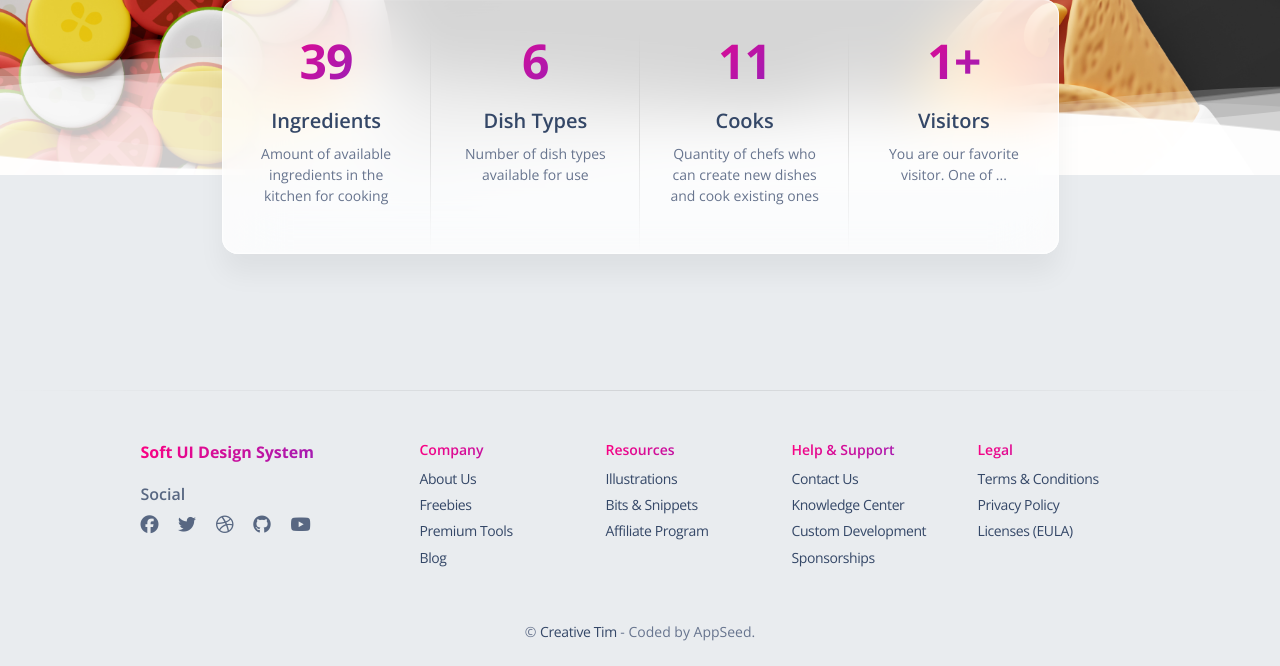
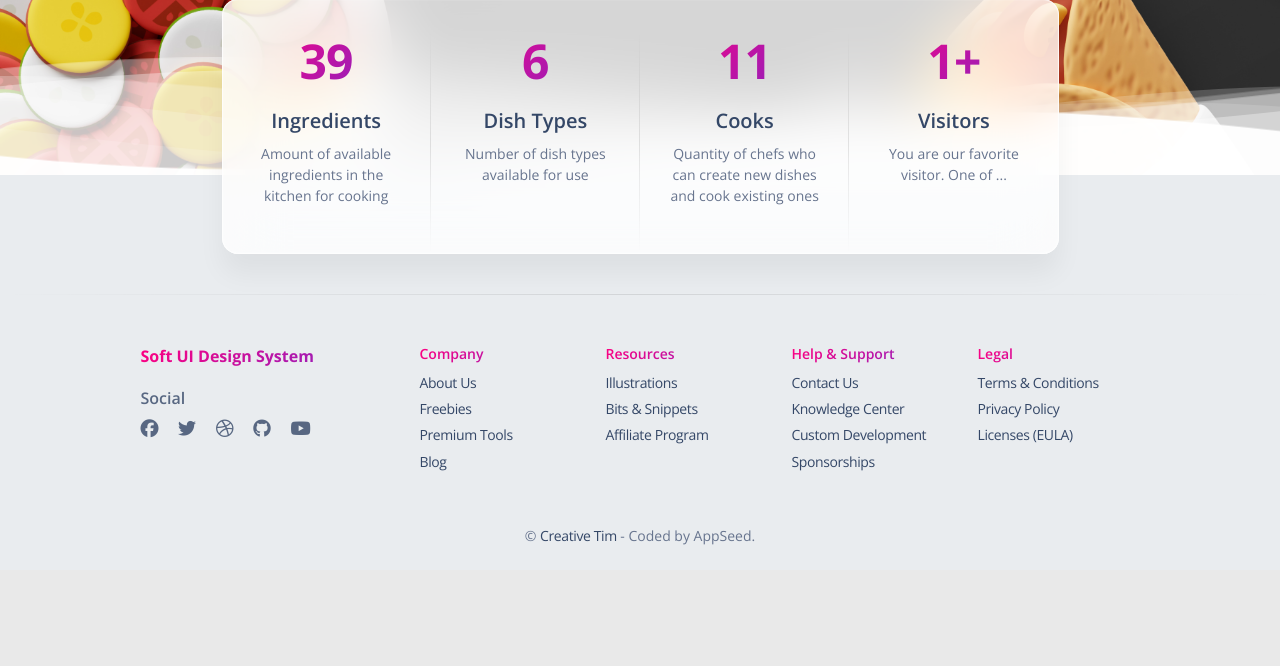
Before and after one commit to Anton-Konyk/restaurant-kitchen-service, a Django app: page / in a window 1280 px wide. Shown: the part 505-1171 px from the top of the page. After the commit the page ends 1050 px from the top, so only its background shows below. Run offline with Django 5.2, Linux system fonts and the light colour scheme; a user stored in the database is signed in; data comes from the database, SQL or seed files in the repository; some libraries are stand-ins or nearby versions.

Commit message:
change class parameters for footer

```diff
--- a/templates/includes/footer_background.html
+++ b/templates/includes/footer_background.html
@@ -1,6 +1,6 @@
 {% load static %}
 
-<footer class="footer pt-5 mt-5">
+<footer class="footer">
   <hr class="horizontal dark mb-5">
   <div class="container">
     <div class=" row">
```
